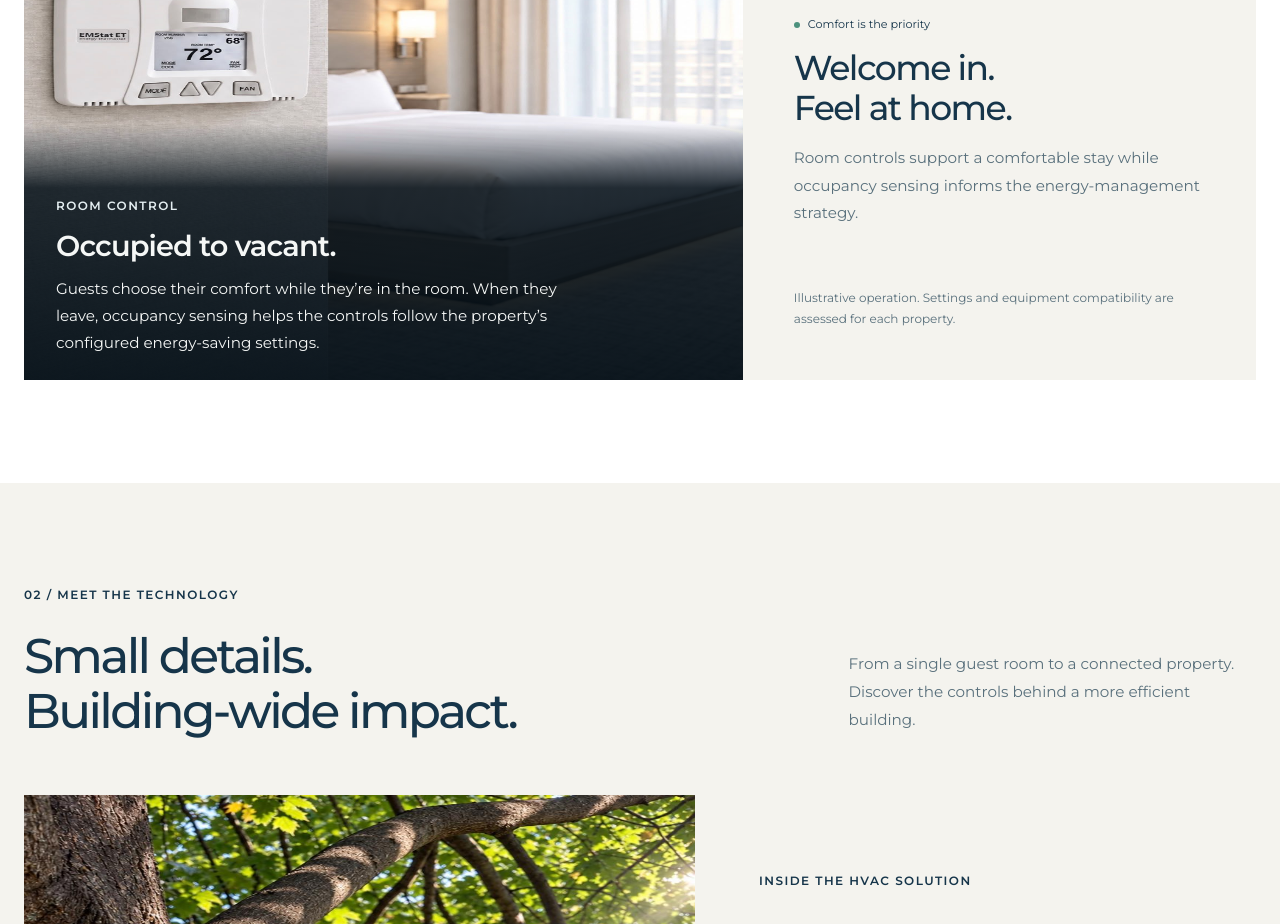
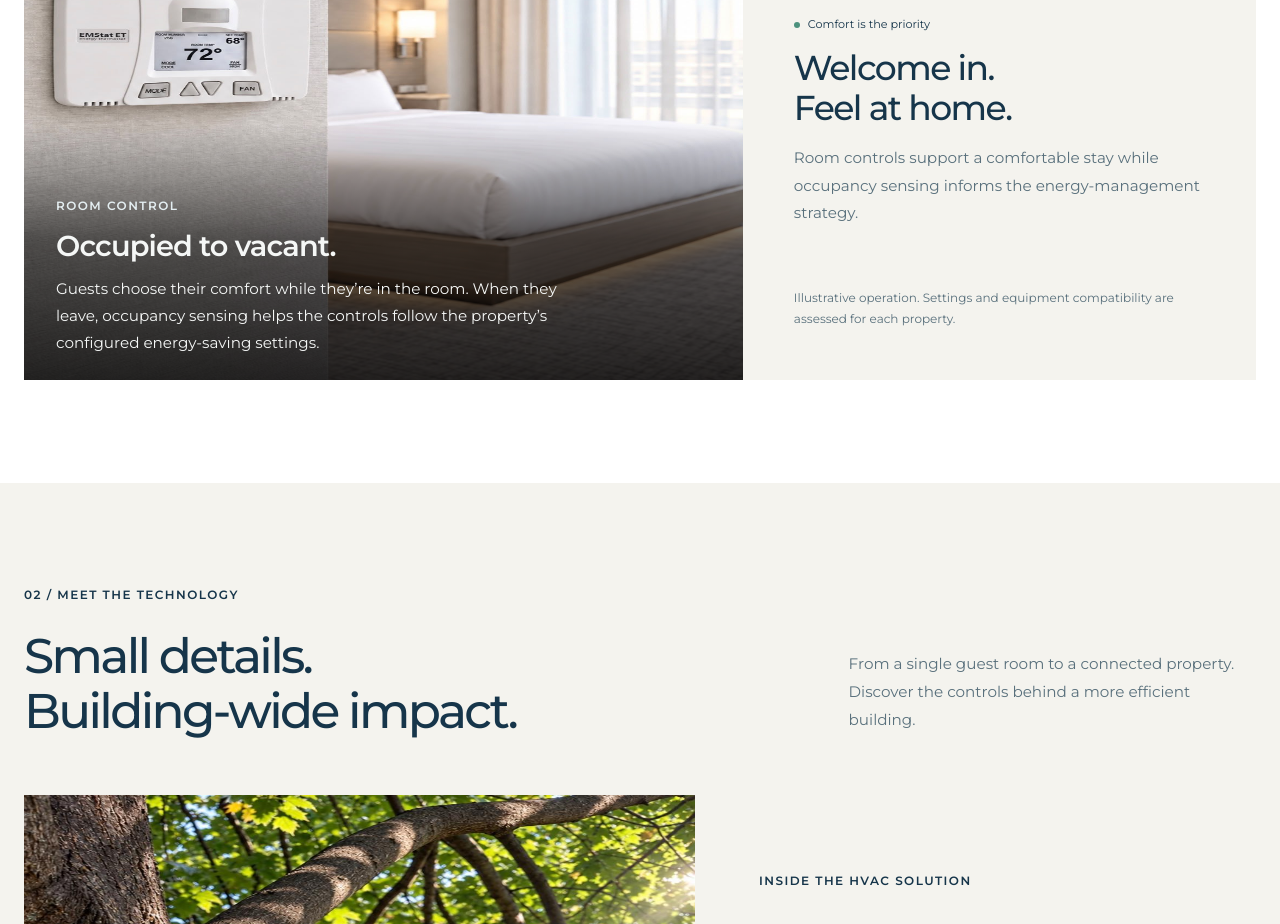
Before and after one commit to MannLester/Lodge-Tech-Website, a Next.js app in the folder apps/web/: page / in a window 1280 px wide. Shown: the part 1320-2244 px from the top of the page. Built offline with nearby package versions, Linux system fonts and the light colour scheme.

Commit message:
frontend: place occupancy caption over bottom black gradient

```diff
--- a/apps/web/src/app/marketing.css
+++ b/apps/web/src/app/marketing.css
@@ -166,8 +166,8 @@
   padding: 4.5rem clamp(1.5rem, 3vw, 2rem) 1.5rem;
   background: linear-gradient(
     transparent,
-    rgb(4 15 23 / 86%) 4rem,
-    rgb(4 15 23 / 95%)
+    rgb(0 0 0 / 0.6) 45%,
+    rgb(0 0 0 / 0.82)
   );
   color: #f5f7f6;
 }
```
